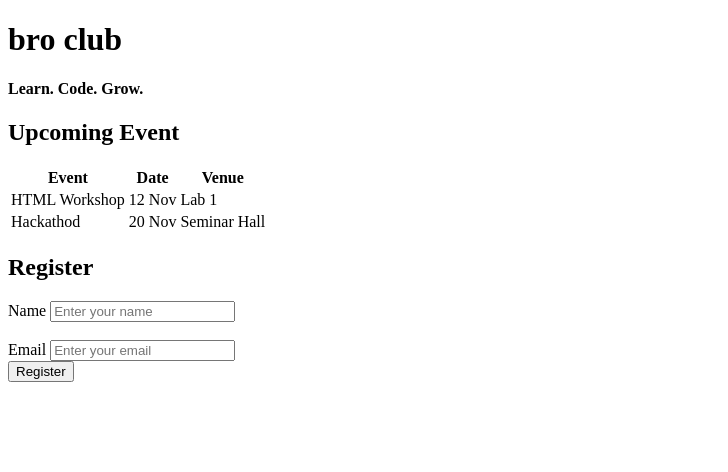
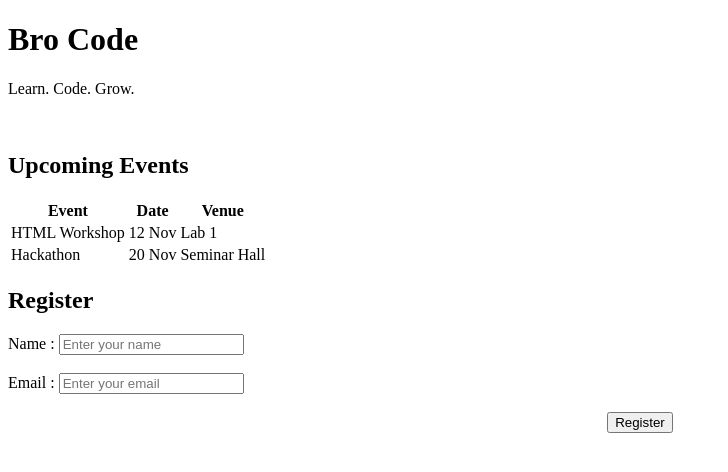
Before and after one commit to h-xrsh/Assignment1, a plain HTML site: page week5/index.html in a window 1280 px wide. Shown: the whole page, without its empty margins (0-728 px from the left). Drawn offline with Linux system fonts and the light colour scheme.

Commit message:
commit 4

```diff
--- a/week5/index.html
+++ b/week5/index.html
@@ -5,49 +5,76 @@
     <meta name="viewport" content="width=device-width, initial-scale=1.0">
     <title>Document</title>
 </head>
+
+<link rel="stylesheet" href="index.css">
+
 <body>
-<div>
-    <h1>bro club</h1>
-    <h4>Learn. Code. Grow.</h4>
+
+
+<div class="div1">
+    <h1>Bro Code</h1>
+    <p>Learn. Code. Grow.</p>
 </div>
-<div>
-    <h2>Upcoming Event</h2>
-    <table>
+
+<br>
+
+<div class="div2">
+<div class="entnts-section">
+    <h2>Upcoming Events</h2>
+    <table class="event-table">
+
+        <thead>
             <tr>
                 <th>Event</th>
                 <th>Date</th>
                 <th>Venue</th>
             </tr>
+        </thead>
+
+        <tbody>
             <tr>
                 <td>HTML Workshop</td>
                 <td>12 Nov</td>
                 <td>Lab 1</td>
             </tr>
+        </tbody>
+
         <tr>
-            <td>Hackathod</td>
+            <td>Hackathon</td>
             <td>20 Nov</td>
             <td>Seminar Hall</td>
         </tr>
 
+
+
+
     </table>
 </div>
-<div>
+
+</div>
+
+
+
+
+<div class="div3">
 
 <form>
     <h2>Register</h2>
-    <label for="name">Name</label>
+    <label for="name">Name : </label>
     <input type="text" id="name" class="Register" placeholder="Enter your name">
 
     <br><br>
 
-    <label for="Email">Email</label>
+    <label for="Email">Email : </label>
     <input type="email" id="email" class="Register" placeholder="Enter your email">
 
-    <br>
+    <br><br>
 
+    <center>
         <button>
             Register
         </button>
+    </center>
 
 
 </form>
```
Lines whose indentation alone changed are shown as unchanged.
